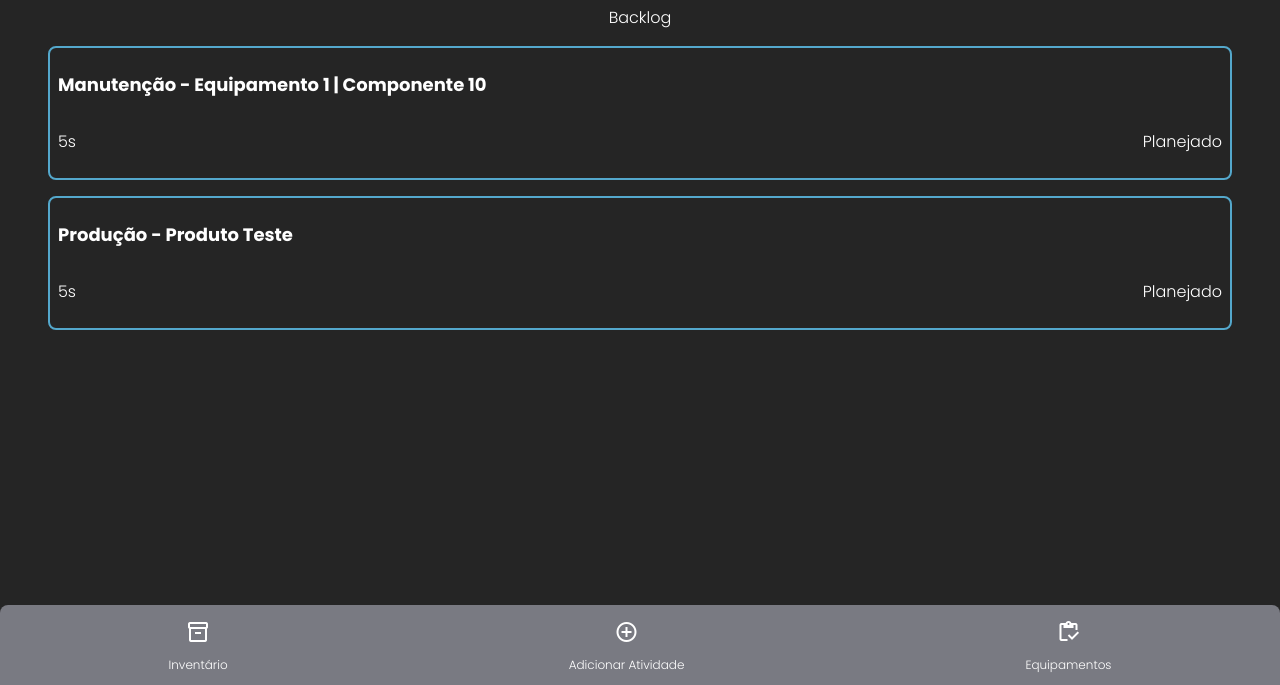
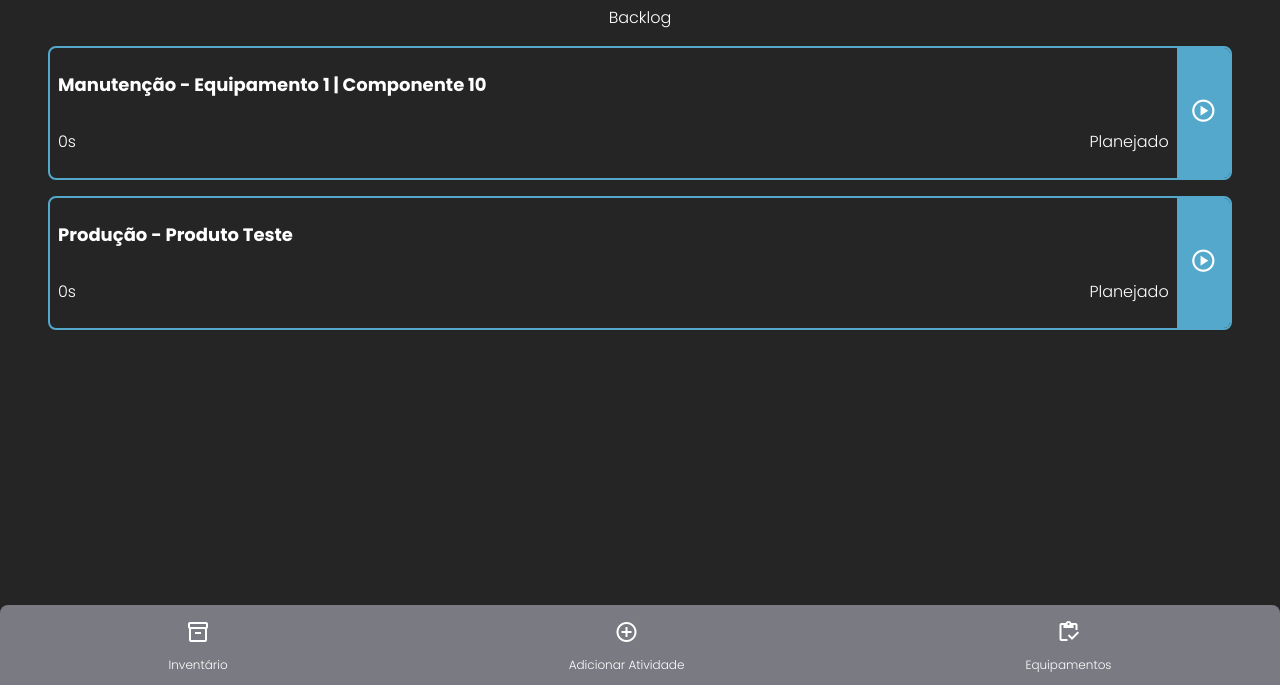
Before and after one commit to arthurvenancio/app_gerenciador, a plain HTML site: page HTML/hub.html in a window 1280 px wide. Shown: the part 115-800 px from the top of the page. Drawn offline with nearby package versions, Linux system fonts and the light colour scheme.

Commit message:
Adicionando função de mudar status e remover atividade

```diff
--- a/CSS/style.css
+++ b/CSS/style.css
@@ -155,9 +155,9 @@ main{
     gap: 1em;
     margin: 0 1.5em ;
 }
-.atividade_excluir{
+.atividade_botao{
     padding: 0 1em;
-    background-color: var(--vermelho);
+    background-color: var(--azul-claro);
     border: none;
 }
 .atividade{
--- a/Javascript/classes.js
+++ b/Javascript/classes.js
@@ -9,11 +9,12 @@ class Atividade{
     }
     atraso(){
         if(this.duracao_real>this.tempo_estimado){
-            this.status="Atrasado"
+            this.status="Atrasado";
         }
     }
     iniciado(){
-        this.status="Em andamento"
+        this.status="Em andamento";
+        this.inicio_tarefa=Date.now();
     }
 }
 
--- a/Javascript/hub.js
+++ b/Javascript/hub.js
@@ -9,31 +9,36 @@ function adicionar_atividade(atividade){
     div_elemento.style.borderRadius='var(--curvatura-canto)'
     div_elemento.style.justifyContent='space-between'
     div_elemento.style.overflow='hidden'
+    //Adicionando data-attribute
+    div_elemento.setAttribute('data-tipo','atividade_scroll')
 
     //Criando o elemento linkado a atividade
     const elemento=document.createElement('a')
     elemento.classList.add('atividade')
     //Anexando link a div
     div_elemento.appendChild(elemento)
-    /*
-    //Criando botão de excluir atividade
-    const excluir=document.createElement('button')
+
+    //Criando botão de atividade
+    const botao=document.createElement('button')
     //Anexando botao a div
-    div_elemento.appendChild(excluir)
+    div_elemento.appendChild(botao)
     //Adicionando Classe ao botão
-    excluir.classList.add('atividade_excluir')
+    botao.classList.add('atividade_botao')
+
     //Criando span para icone do botao
-    const excluir_icone=document.createElement('span')
+    const botao_icone=document.createElement('span')
     //Adcionando classe ao icone
-    excluir_icone.classList.add('material-symbols-outlined')
+    botao_icone.classList.add('material-symbols-outlined')
+    //Adicionando data attribute no icone
+    botao_icone.setAttribute('data-tipo','icone_botao_scroll')
     //Adicionando valor ao icone
-    excluir_icone.innerHTML='close'
+    botao_icone.innerHTML='play_circle'
     //estilizando icone
-    excluir_icone.style.color='var(--branco)'
-    excluir_icone.style.fontSize='2em'
+    botao_icone.style.color='var(--branco)'
+    botao_icone.style.fontSize='2em'
     //Anexando icone ao botao
-    excluir.appendChild(excluir_icone)
-    */
+    botao.appendChild(botao_icone)
+
 
     //Anexando o div da atividade a lista de atividades
     document.querySelector('.scroll_atividades').appendChild(div_elemento)
@@ -73,10 +78,30 @@ lista_atividades.push(manutencaoInst,producaoInst)
 let tempo_backlog=0
 
 window.addEventListener('load',()=>{
-    lista_atividades.forEach((atividade)=>{
+    lista_atividades.forEach((atividade,index)=>{
+        //adicionando atividade ao scroll
         adicionar_atividade(atividade)
+        //somando backlog
         tempo_backlog+=(atividade.tempo_estimado)/(60*60)
+
+        //adicionando função de inicialização ao botão
+        const botao=document.querySelectorAll('.atividade_botao')[index]
+        const icone=document.querySelectorAll('[data-tipo="icone_botao_scroll"]')[index]
+        botao.addEventListener('click',()=>{
+            if(atividade.status==='Planejado'){
+                atividade.iniciado()
+                botao.style.backgroundColor='var(--vermelho)'
+                icone.innerHTML='close'
+            } else if(atividade.status==="Em andamento"){
+                document.querySelectorAll('[data-tipo="atividade_scroll"]')[index].remove()
+                console.log(index)
+                lista_atividades.splice(index,1)
+                console.log(index)
+            }
         })
+    })
+
+    //Escrita do backlog na tela
     const backlog=document.querySelector(".backlog_horas")
     if(tempo_backlog.toFixed(2)>1){
         backlog.innerHTML=`${tempo_backlog.toFixed(2)} h`
@@ -89,15 +114,14 @@ window.addEventListener('load',()=>{
     }
 })
 
-
-
-
-
 function atualizar_tempo(lista){
+    //Tempo decorrido de atividade
     let elementos_duracao=document.querySelectorAll('.duracao_atividade')
+    //Status Atual de Atividade
     let elementos_status=document.querySelectorAll('.status_atual')
     for(let atividade of lista){
-        let duracao=Math.floor((Date.now()-atividade.criacao)/1000)
+        if(atividade.status==="Em andamento"){
+            let duracao=Math.floor((Date.now()-atividade.inicio_tarefa)/1000)
             if(duracao<60){
                 atividade.duracao=`${duracao}s`
             }
@@ -116,6 +140,7 @@ function atualizar_tempo(lista){
 
             elementos_duracao[lista.indexOf(atividade)].innerHTML=atividade.duracao
             elementos_status[lista.indexOf(atividade)].innerHTML=atividade.status
+        }
 
     }
 }
```
Lines whose indentation alone changed are shown as unchanged.
